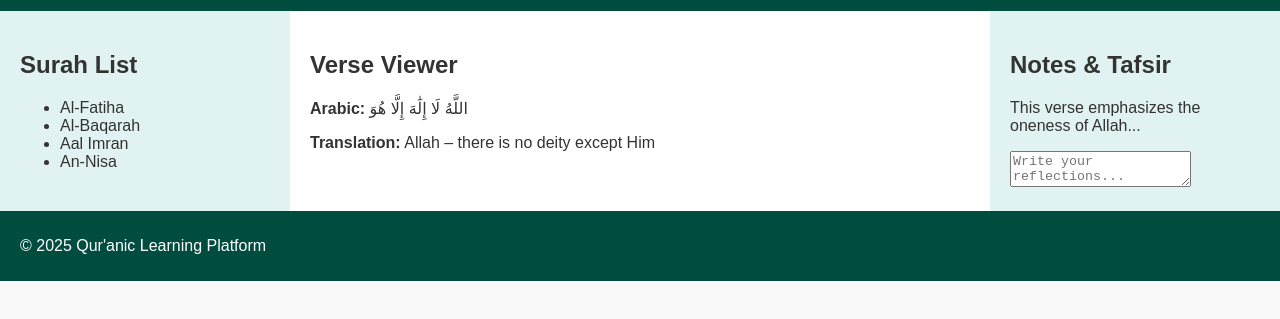
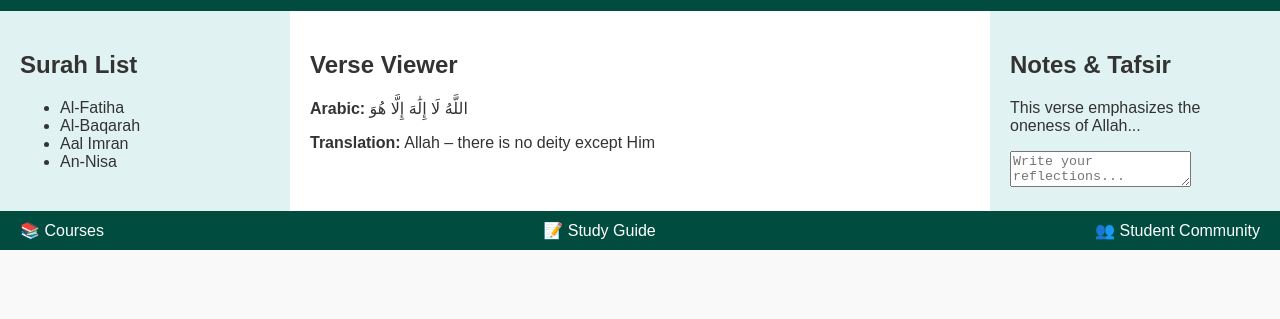
Before and after one commit to shajib-quran/shajib-quran.github.io, a website: page index.html in a window 1280 px wide. Shown: the part 89-408 px from the top of the page. Drawn offline with Linux system fonts and the light colour scheme.

Commit message:
Update index.html

```diff
--- a/index.html
+++ b/index.html
@@ -37,9 +37,20 @@
     </aside>
   </div>
 
-  <footer>
-    <p>&copy; 2025 Qur'anic Learning Platform</p>
-  </footer>
+  <footer class="footer-menu">
+  <div class="menu-item">
+    <span class="icon">📚</span>
+    <span class="label">Courses</span>
+  </div>
+  <div class="menu-item">
+    <span class="icon">📝</span>
+    <span class="label">Study Guide</span>
+  </div>
+  <div class="menu-item">
+    <span class="icon">👥</span>
+    <span class="label">Student Community</span>
+  </div>
+</footer>
 
   <script>
     document.getElementById('toggle-left').onclick = () => {
```
